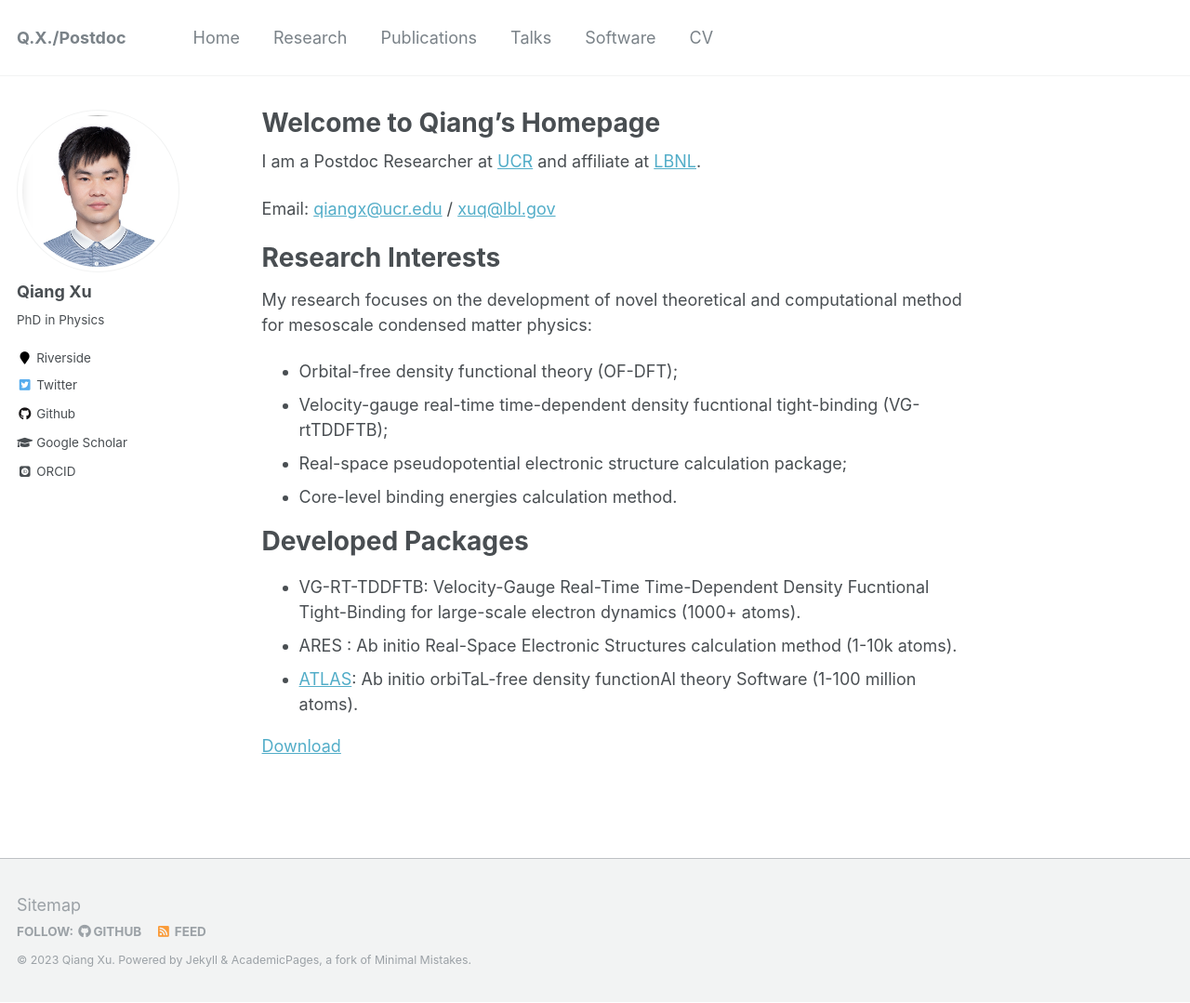
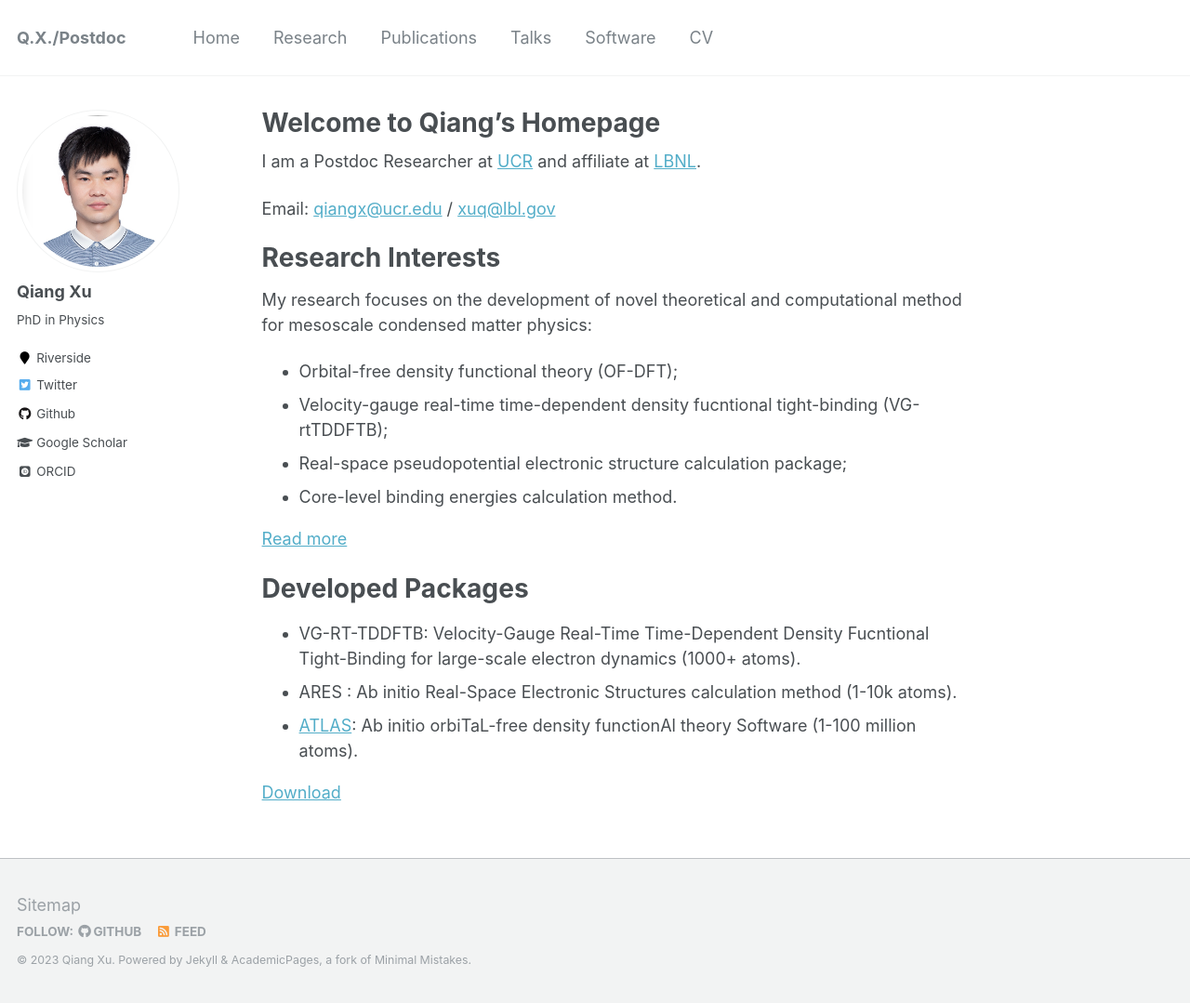
Before and after one commit to xqjlu/xqjlu.github.io, a Jekyll site: the page built from _pages/about.md, in a window 1280 px wide and 1079 px high. Shown: the whole window at 93% size. Built offline with Jekyll 4.4.1, drawn with Linux system fonts in a browser that asks for light colours; some web fonts are replaced.

Commit message:
see more

```diff
--- a/_pages/about.md
+++ b/_pages/about.md
@@ -22,6 +22,8 @@ My research focuses on the development of novel theoretical and computational me
 * Real-space pseudopotential electronic structure calculation package;
 * Core-level binding energies calculation method.
 
+[Read more](https://xqjlu.github.io/research/)
+
 Developed Packages
 ======
 
```
